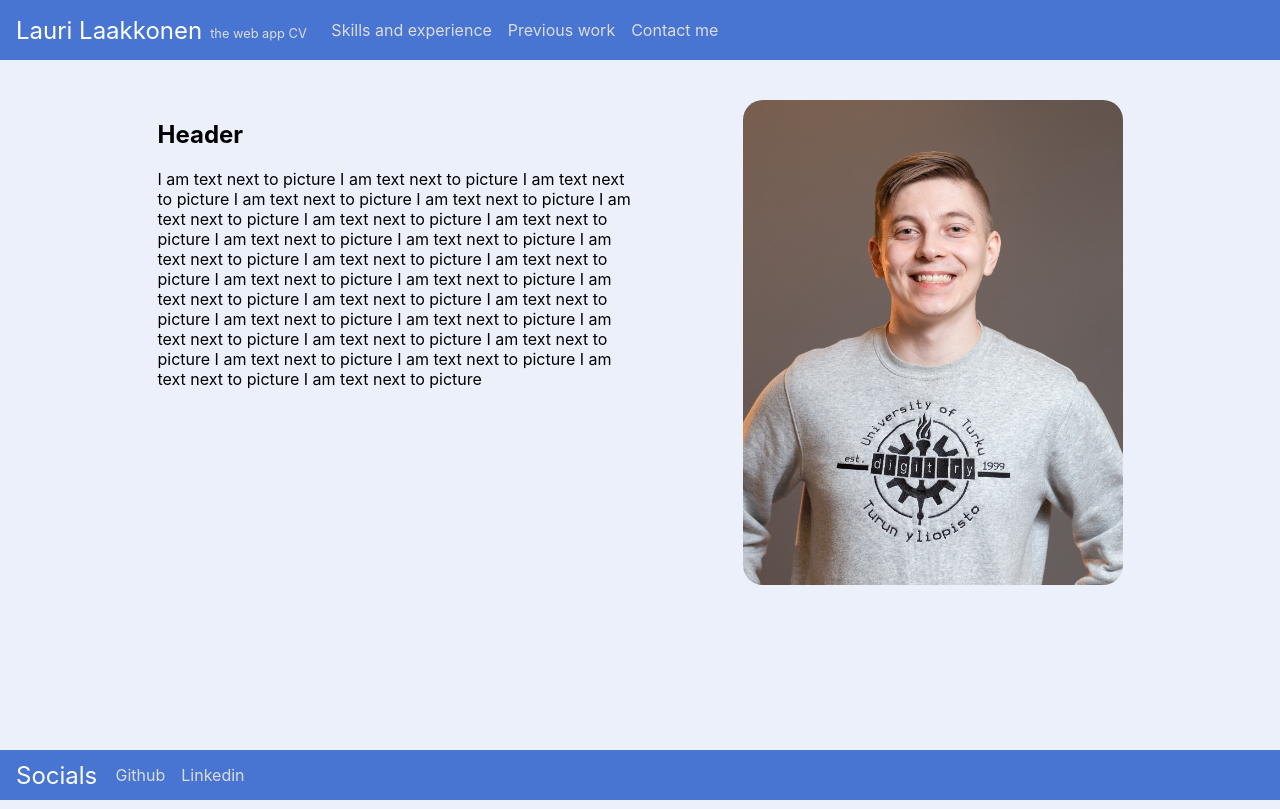
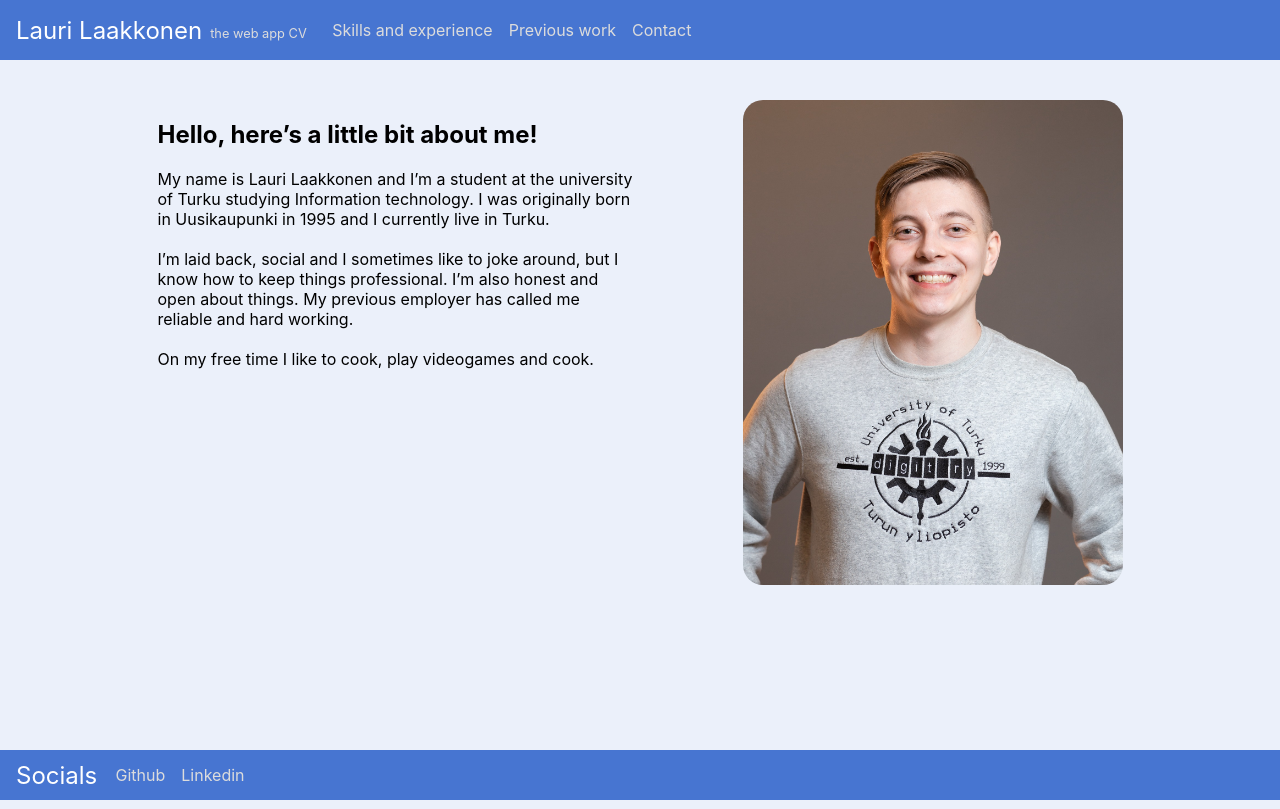
Before and after one commit to laurilaakkonen/CV, a React (Create React App) app: page /#/ in a window 1280 px wide. Built offline with nearby package versions, Linux system fonts and the light colour scheme.

Commit message:
ADD content to pages

```diff
--- a/src/App.js
+++ b/src/App.js
@@ -9,7 +9,7 @@ import {
 
 import Toolbar  from "./components/Toolbar/Toolbar"
 import Botbar   from "./components/Botbar/Botbar"
-import Index    from "./components/Pages/Index"
+import Main    from "./components/Pages/Main"
 import Skills   from "./components/Pages/Skills"
 import Work     from "./components/Pages/Work"
 import Contact  from "./components/Pages/Contact"
@@ -36,7 +36,7 @@ class App extends Component {
             <Contact />
           </Route>
           <Route path="/">
-            <Index />
+            <Main />
           </Route>
         </Switch>
       </div>
--- a/src/components/Pages/Contact.js
+++ b/src/components/Pages/Contact.js
@@ -1,9 +1,30 @@
 import React from 'react'
-
+import lauripic from './Lauripic.jpg'
 
 const contact = props => (
   <div>
-  Contact me via email at lauri.p.laakkonen(a)gmail.com
+    <div className="parallel">
+      <div>
+      </div>
+      <div>
+      <h2>Contact me!</h2>
+        <div className="maintext">
+      If you are interested or have more questions for me, you can me reach me via
+      email or by phone
+      <br></br>
+      <br></br>
+      lauri.p.laakkonen(a)gmail.com
+      <br></br>
+      <br></br>
+      +358 44 975 1190
+        </div>
+      </div>
+      <div className="lauripic">
+          <img src={lauripic} width="380" height="485"/>
+      </div>
+      <div>
+      </div>
+    </div>
   </div>
 );
 
--- a/src/components/Pages/Index.js
+++ /dev/null
@@ -1,33 +0,0 @@
-import React from 'react'
-import lauripic from './Lauripic.jpg'
-import './Index.css'
-
-const index = props => (
-  <div>
-    <div className="parallel">
-      <div>
-      </div>
-      <div>
-      <h2>Header</h2>
-        <div className="maintext">
-      I am text next to picture I am text next to picture I am text next to picture
-      I am text next to picture I am text next to picture I am text next to picture
-      I am text next to picture I am text next to picture I am text next to picture
-      I am text next to picture I am text next to picture I am text next to picture
-      I am text next to picture I am text next to picture I am text next to picture
-      I am text next to picture I am text next to picture I am text next to picture
-      I am text next to picture I am text next to picture I am text next to picture
-      I am text next to picture I am text next to picture I am text next to picture
-      I am text next to picture I am text next to picture I am text next to picture
-        </div>
-      </div>
-      <div className="lauripic">
-          <img src={lauripic} width="380" height="485"/>
-      </div>
-      <div>
-      </div>
-    </div>
-  </div>
-);
-
-export default index;
--- /dev/null
+++ b/src/components/Pages/Main.js
@@ -0,0 +1,32 @@
+import React from 'react'
+import lauripic from './Lauripic.jpg'
+import './Main.css'
+
+const main = props => (
+  <div>
+    <div className="parallel">
+      <div>
+      </div>
+      <div>
+      <h2>Hello, here’s a little bit about me!</h2>
+        <div className="maintext">
+        My name is Lauri Laakkonen and I’m a student at the university of Turku studying Information technology.
+        I was originally born in Uusikaupunki in 1995 and I currently live in Turku.
+        <br></br> <br></br>
+        I’m laid back, social and I sometimes like to joke around, but I know how to keep things professional.
+        I’m also honest and open about things. My previous employer has called me reliable and hard working.
+        <br></br> <br></br>
+        On my free time I like to cook, play videogames and cook.
+
+        </div>
+      </div>
+      <div className="lauripic">
+          <img src={lauripic} width="380" height="485"/>
+      </div>
+      <div>
+      </div>
+    </div>
+  </div>
+);
+
+export default main;
--- a/src/components/Pages/Skills.js
+++ b/src/components/Pages/Skills.js
@@ -1,9 +1,36 @@
 import React from 'react'
-
+import lauripic from './Lauripic.jpg'
 
 const skills = props => (
   <div>
-  hello I am skills
+    <div className="parallel">
+      <div>
+      </div>
+      <div>
+        <h2>My skills and experience</h2>
+        <div className="maintext">
+        I’ve been studying IT from 2015 and I’m estimating I would be graduating in 2021.
+        <br></br>
+        I’ve yet to gather job experience, but I have done projects in university courses
+        and outside of them too, such as this web app was created with React. You can find more from my&nbsp;
+        <a href="https://github.com/laurilaakkonen" target="_blank">Github</a>.
+        <br></br>
+        I have done projects with <b>Java, JavaScript and React</b> and know how to use <b>Git</b>.
+        I’m motivated to learn and ready to do my best at any job given to me.
+        <br></br> <br></br>
+        I’m a native Finnish speaker, proficient in English and have limited proficiency with Swedish.
+        <br></br> <br></br>
+        I’m looking for a position that can offer me working experience from my own field
+        and a good place to learn from more experienced programmers.
+
+        </div>
+      </div>
+      <div className="lauripic">
+          <img src={lauripic} width="380" height="485"/>
+      </div>
+      <div>
+      </div>
+    </div>
   </div>
 );
 
--- a/src/components/Pages/Work.js
+++ b/src/components/Pages/Work.js
@@ -1,9 +1,46 @@
 import React from 'react'
-
+import lauripic from './Lauripic.jpg'
 
 const work = props => (
   <div>
-  hello I am work
+    <div className="parallel">
+      <div>
+      </div>
+      <div>
+        <div className="maintext">
+        <h2>Previous work</h2>
+        <h3>Camera car driver, Pro-Source, 2018 & 2019 </h3>
+        <ul>
+          <li>I worked full for 8 months total for two summers</li>
+          <li>This was a part of Google’s Google Street View project</li>
+          <li>I drove a camera car and I maintained a camera system</li>
+          <li>It was my responsibility to reserve the hotels I were to stay in</li>
+        </ul>
+        <h3>Assembler, Valmet Automotive, 2015</h3>
+        <ul>
+          <li>Worked full time for 5 months total</li>
+          <li>Job included assembly of car components as a part of team</li>
+        </ul>
+        <h2>Volunteer experience</h2>
+        <h3>Member of a board, Digit ry, 2018 & 2019</h3>
+        <ul>
+          <li>I was elected to be a member of a board for a student organization
+          of Information technology students in Turku</li>
+          <li>This included weekly meetings, planning and organizing events,
+          delegation of work and leading post event development discussions.</li>
+        </ul>
+        <h3>Tutoring, Digit ry, 2016, 2017 & 2019</h3>
+        <ul>
+          <li>As a student tutor I helped freshmen get started in their university life and studies</li>
+        </ul>
+        </div>
+      </div>
+      <div className="lauripic">
+          <img src={lauripic} width="380" height="485"/>
+      </div>
+      <div>
+      </div>
+    </div>
   </div>
 );
 
--- a/src/components/Toolbar/Toolbar.js
+++ b/src/components/Toolbar/Toolbar.js
@@ -18,7 +18,7 @@ const toolbar = props => (
       <ul>
         <li><Link to="/skills_and_experience">Skills and experience</Link></li>
         <li><Link to="/previous_work">Previous work</Link></li>
-        <li><Link to="/contact">Contact me</Link></li>
+        <li><Link to="/contact">Contact</Link></li>
       </ul>
     </div>
   </nav>
```
Also changed, not shown: src/components/Pages/Main.css (renamed from src/components/Pages/Index.css).
